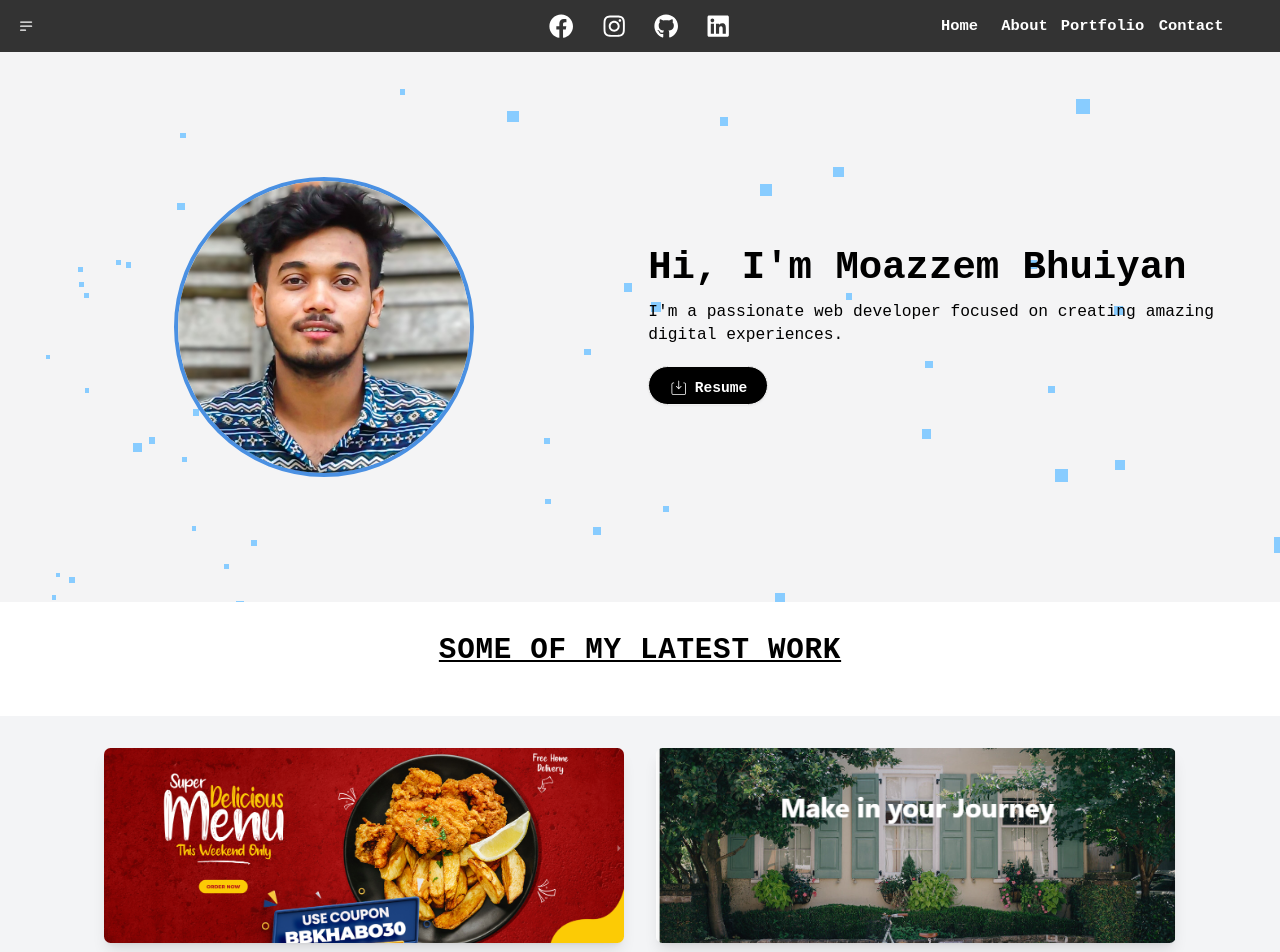
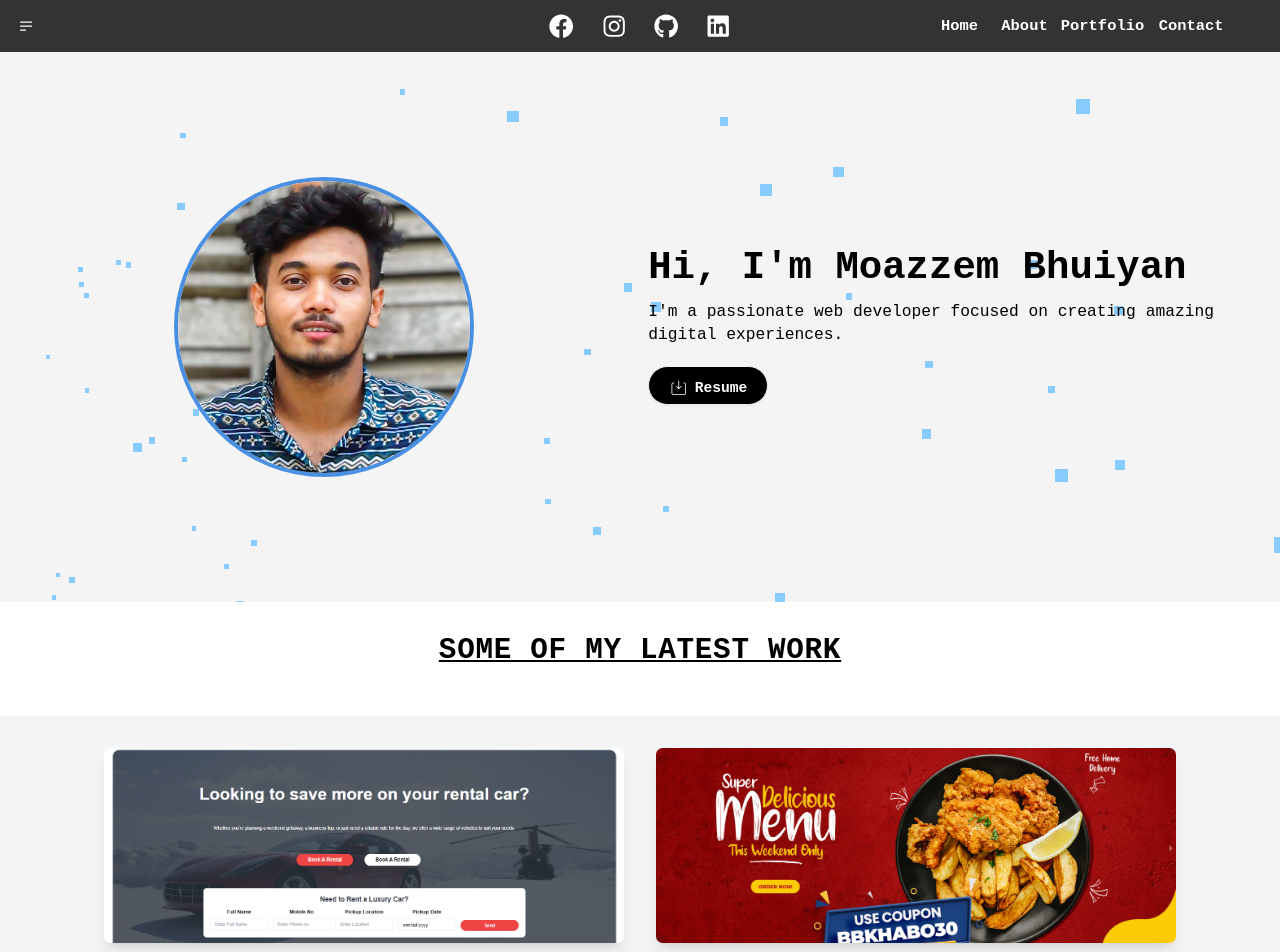
Before and after one commit to Moazzem-Bhuiyan/Portfolio, a React (Vite) app: page / in a window 1280 px wide. Shown: the top 952 px of the page. Built offline with nearby package versions, Linux system fonts and the light colour scheme.

Commit message:
newproject Added

```diff
--- a/src/Shared/Navber/ProjectSection/Project.jsx/Project.jsx
+++ b/src/Shared/Navber/ProjectSection/Project.jsx/Project.jsx
@@ -7,26 +7,70 @@ import img2 from "../../../../assets/im2.png";
 import img4 from "../../../../assets/p1.png";
 import img5 from "../../../../assets/p3.png";
 import img6 from "../../../../assets/im6.png";
-import movie from '../../../../assets/movie.png'
-import travel from '../../../../assets/p7.png'
-import car from '../../../../assets/car.png'
+import movie from "../../../../assets/movie.png";
+import travel from "../../../../assets/p7.png";
+import car from "../../../../assets/car.png";
+import team from "../../../../assets/team1.png";
 
 import SectionTitle from "../../../SectionTitle/SectionTitle";
 
 // Project data
 const projects = [
+  {
+    id: 8,
+    imgSrc: team,
+    title: "Nova-Ride Car-Rental Service Website _(Team Project)",
+    link: "https://car-website-team-kkv7.vercel.app/",
+  },
+  {
+    id: 1,
+    imgSrc: img2,
+    title:
+      "Hungry Horse Full, a complete e-commerce website using React for the frontend and Node.js for the backend integrated with MongoDB for data storage. Implemented payment handling using Stripe API.",
+    link: "https://simple-firebase-fa54a.web.app/",
+  },
 
-  { id: 1, imgSrc: img2, title: "Hungry Horse Full, a complete e-commerce website using React for the frontend and Node.js for the backend integrated with MongoDB for data storage. Implemented payment handling using Stripe API.", link: "https://simple-firebase-fa54a.web.app/" },
-  { id: 2, imgSrc: travel, title: "Travel Booking Website using React js Node js Express js.  Implemented payment handling using Stripe API.", link: "https://form-validation-usecntx.web.app/" },
+  {
+    id: 2,
+    imgSrc: travel,
+    title:
+      "Travel Booking Website using React js Node js Express js.  Implemented payment handling using Stripe API.",
+    link: "https://form-validation-usecntx.web.app/",
+  },
 
-  { id: 3, imgSrc: img4, title: "Ecommerce Gadget website using React for the frontend and Node.js for the backend integrated with MongoDB for data storage. ", link: "https://form-auth-with-email--pass.web.app/" },
+  {
+    id: 3,
+    imgSrc: img4,
+    title:
+      "Ecommerce Gadget website using React for the frontend and Node.js for the backend integrated with MongoDB for data storage. ",
+    link: "https://form-auth-with-email--pass.web.app/",
+  },
 
-
-  { id: 4, imgSrc: car, title: " car website  using React.js", link: "https://carwebsite-clientside.vercel.app/" },
-  { id: 4, imgSrc: img1, title: "Simple Food Project Frontend using React.js", link: "https://simply-goo-food.web.app/" },
+  {
+    id: 4,
+    imgSrc: car,
+    title: " car website  using React.js",
+    link: "https://carwebsite-clientside.vercel.app/",
+  },
+  {
+    id: 4,
+    imgSrc: img1,
+    title: "Simple Food Project Frontend using React.js",
+    link: "https://simply-goo-food.web.app/",
+  },
   // { id: 5, imgSrc: img6, title: "New Project - Blog Application using React.js and Tailwind CSS", link: "https://darkmood-and-ligthmodd-toggole-practice.vercel.app/" },
-  { id: 6, imgSrc: movie, title: "Simple Movies-website using react.js and Tailwind CSS", link: "https://search-movies-self.vercel.app/" },
-  { id: 7, imgSrc: img5, title: "Restaurant Booking Frontend using React.js", link: "https://resturent-booking-c5002.web.app/" },
+  {
+    id: 6,
+    imgSrc: movie,
+    title: "Simple Movies-website using react.js and Tailwind CSS",
+    link: "https://search-movies-self.vercel.app/",
+  },
+  {
+    id: 7,
+    imgSrc: img5,
+    title: "Restaurant Booking Frontend using React.js",
+    link: "https://resturent-booking-c5002.web.app/",
+  },
 ];
 
 //
@@ -37,12 +81,12 @@ const Project = () => {
 
   // Handler to toggle hover effect on mobile devices
   const handleTouchStart = (event) => {
-    event.currentTarget.classList.toggle('active'); // Toggle active class on touch
+    event.currentTarget.classList.toggle("active"); // Toggle active class on touch
   };
 
   return (
     <div className="project-section">
-      <SectionTitle title={'Some Of My Latest Work'} />
+      <SectionTitle title={"Some Of My Latest Work"} />
       <div className="grid md:grid-cols-2 bg-gray-100 lg:py-10 gap-10 lg:px-32">
         {projects.map((project, index) => (
           <motion.div
@@ -52,7 +96,7 @@ const Project = () => {
             whileInView={{ opacity: 1, y: 0 }}
             viewport={{ once: true }}
             transition={{ duration: 0.5, delay: index * 0.2 }}
-            onTouchStart={handleTouchStart}  // Add for mobile interaction
+            onTouchStart={handleTouchStart} // Add for mobile interaction
           >
             <a href={project.link} target="_blank" rel="noopener noreferrer">
               <img
@@ -65,9 +109,7 @@ const Project = () => {
                 initial={{ scale: 0.8 }}
                 whileHover={{ scale: 1 }}
               >
-                <h3 className="text-white text-2xl p-5 ">
-                  {project.title}
-                </h3>
+                <h3 className="text-white text-2xl p-5 ">{project.title}</h3>
               </motion.div>
             </a>
           </motion.div>
```
Also changed, not shown: src/assets/team1.png (added).
